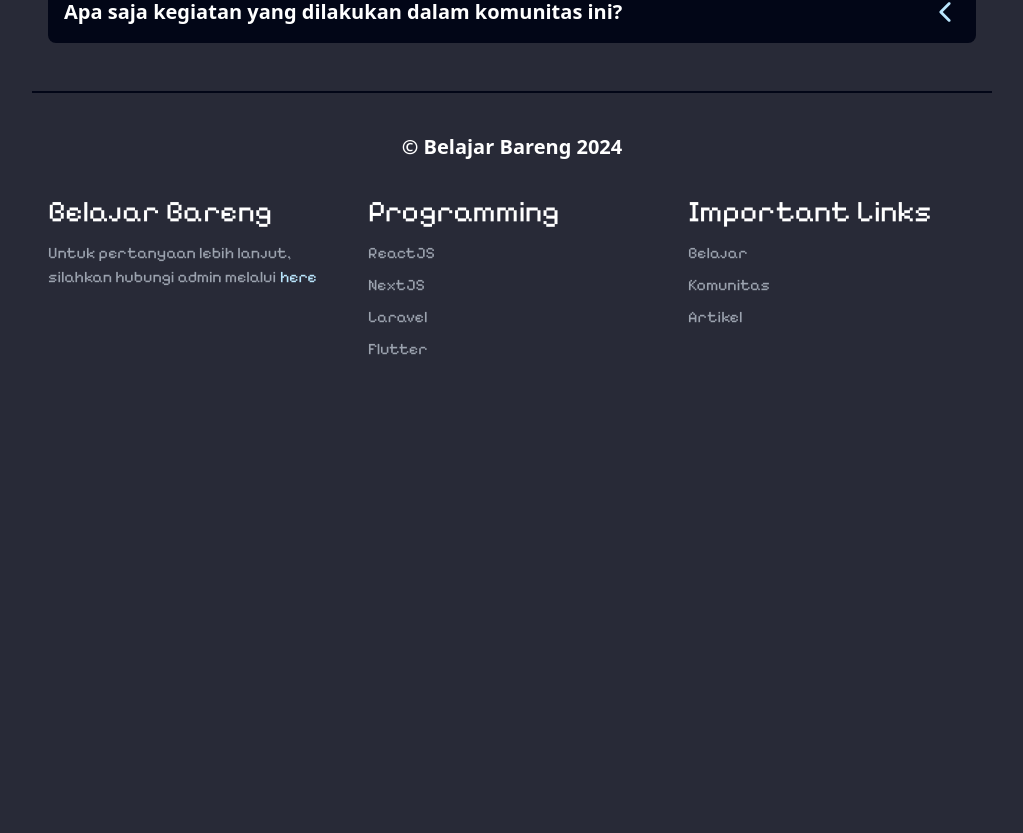
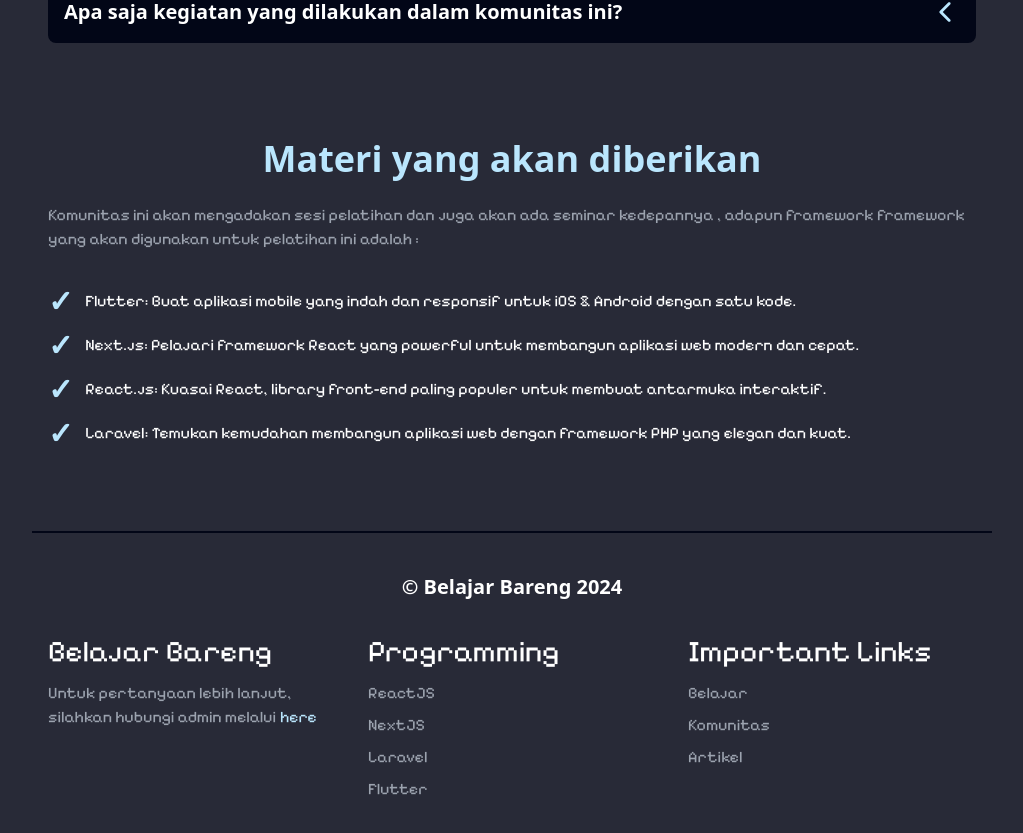
Before and after one commit to belajarbareng24/web-belajarbareng, a Next.js app: page / in a window 1280 px wide. Shown: the part 2491-3324 px from the top of the page, without its empty margins (128-1151 px from the left). Before the commit the page ends 2892 px from the top, so only its background shows below. Built offline with nearby package versions, Linux system fonts and the light colour scheme; no server answers.

Commit message:
create course in home page

```diff
--- a/module/footer/index.tsx
+++ b/module/footer/index.tsx
@@ -11,7 +11,7 @@ export default function Footer() {
           </Link>
           <div className="mt-3 text-gray-400">
             Untuk pertanyaan lebih lanjut, silahkan hubungi admin melalui
-            <a href="https://wa.me/+6283137446693" className="text-secondary px-1 rounded hover:animate-blink">
+            <a href="https://wa.me/+6283137446693" target="_blank" className="text-secondary px-1 rounded hover:animate-blink">
               here
             </a>
           </div>
--- /dev/null
+++ b/module/home/components/course.tsx
@@ -0,0 +1,28 @@
+import React from "react"
+
+export default function Course() {
+  return (
+    <div className="w-full px-4 md:w-3/4 mx-auto mt-24 mb-20">
+      <h1 className="text-center text-secondary  text-4xl font-sans font-bold my-6">Materi yang akan diberikan</h1>
+      <p className="text-gray-400">Komunitas ini akan mengadakan sesi pelatihan dan juga akan ada seminar kedepannya , adapun framework framework yang akan digunakan untuk pelatihan ini adalah :</p>
+      <div className="grid gap-2 my-8">
+        <div className="flex items-center gap-3">
+          <p className="text-3xl text-secondary font-sans font-bold">&#10003;</p>
+          <p>Flutter: Buat aplikasi mobile yang indah dan responsif untuk iOS & Android dengan satu kode.</p>
+        </div>
+        <div className="flex items-center gap-3">
+          <p className="text-3xl text-secondary font-sans font-bold">&#10003;</p>
+          <p>Next.js: Pelajari framework React yang powerful untuk membangun aplikasi web modern dan cepat.</p>
+        </div>
+        <div className="flex items-center gap-3">
+          <p className="text-3xl text-secondary font-sans font-bold">&#10003;</p>
+          <p>React.js: Kuasai React, library front-end paling populer untuk membuat antarmuka interaktif.</p>
+        </div>
+        <div className="flex items-center gap-3">
+          <p className="text-3xl text-secondary font-sans font-bold">&#10003;</p>
+          <p>Laravel: Temukan kemudahan membangun aplikasi web dengan framework PHP yang elegan dan kuat.</p>
+        </div>
+      </div>
+    </div>
+  )
+}
--- a/module/home/index.tsx
+++ b/module/home/index.tsx
@@ -1,6 +1,7 @@
 import Faq from "./components/faq"
 import Benefit from "./components/benefit"
 import Header from "./components/header"
+import Course from "./components/course"
 
 export default function HomePage() {
   return (
@@ -8,6 +9,7 @@ export default function HomePage() {
       <Header />
       <Benefit />
       <Faq />
+      <Course />
     </>
   )
 }
```
